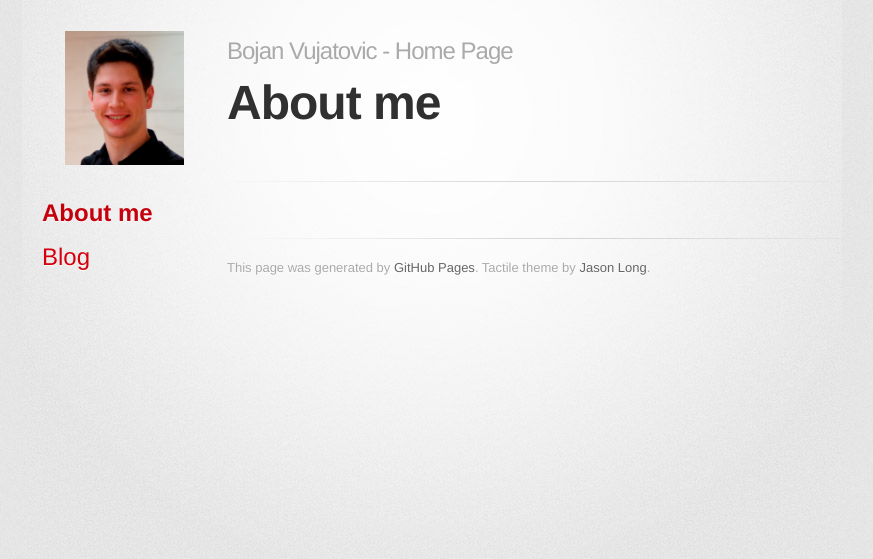
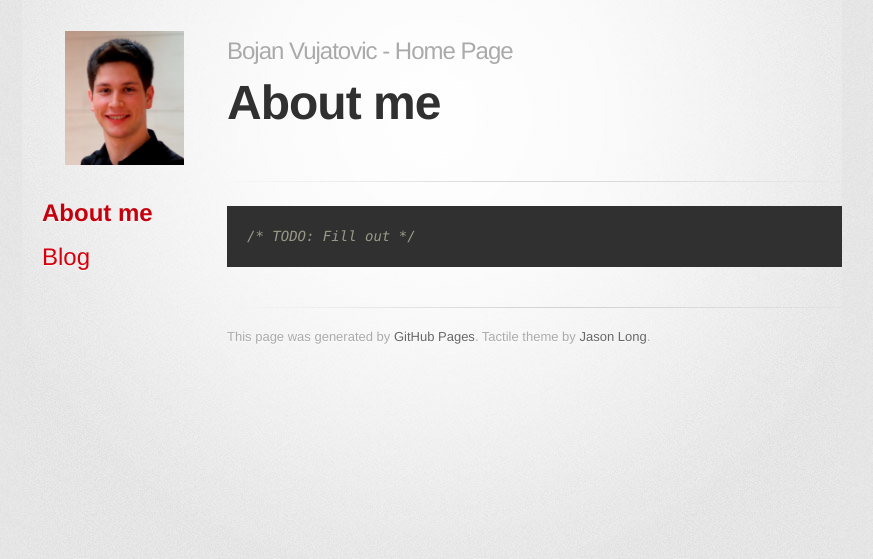
Before and after one commit to bojanvujatovic/bojanvujatovic.github.io, a Jekyll site: the page built from index.html, in a window 1280 px wide. Shown: the top 559 px of the page, without its empty margins (208-1081 px from the left). Built offline with Jekyll 4.4.1, drawn with Linux system fonts in a browser that asks for light colours; some web fonts are replaced; the list of posts is cut into pages by our own code.

```diff
--- a/index.html
+++ b/index.html
@@ -3,3 +3,8 @@ layout: default
 title: About me
 marked_menu_item: About me
 ---
+
+{% highlight c %}
+/* TODO: Fill out */
+
+{% endhighlight %}
```
